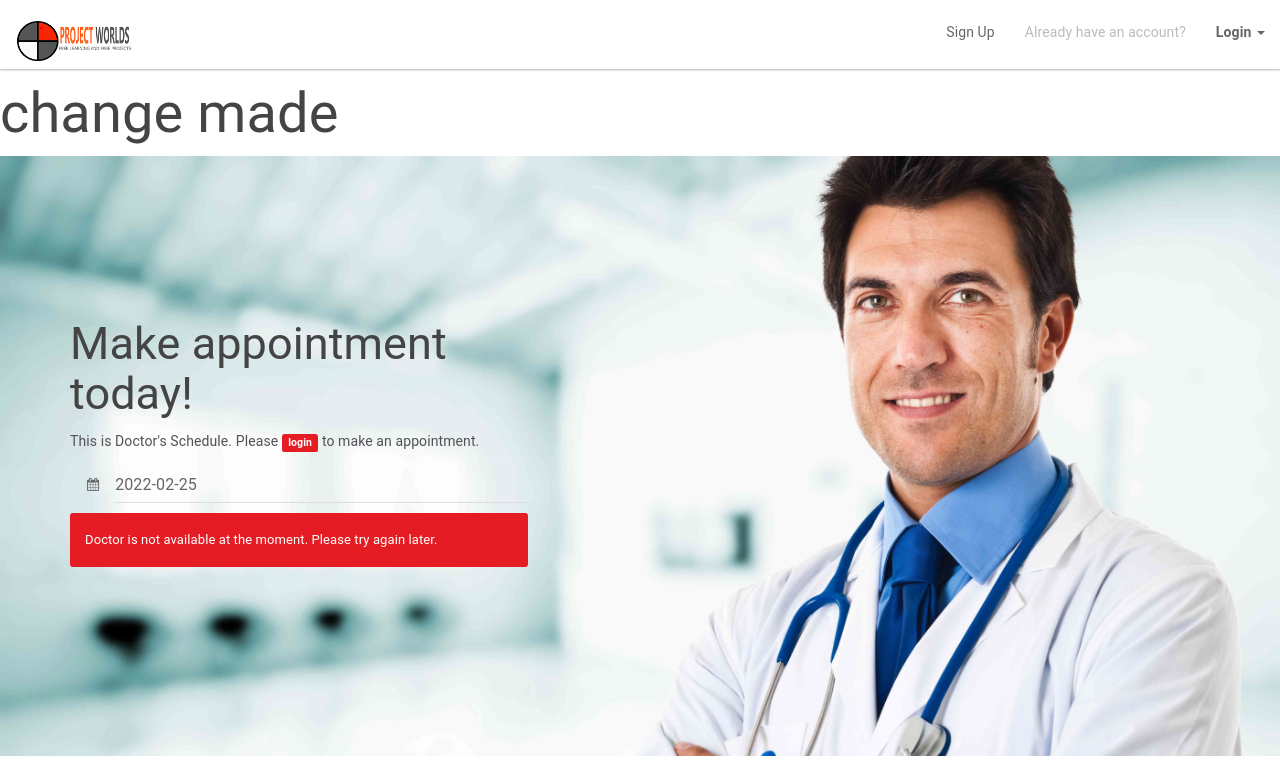
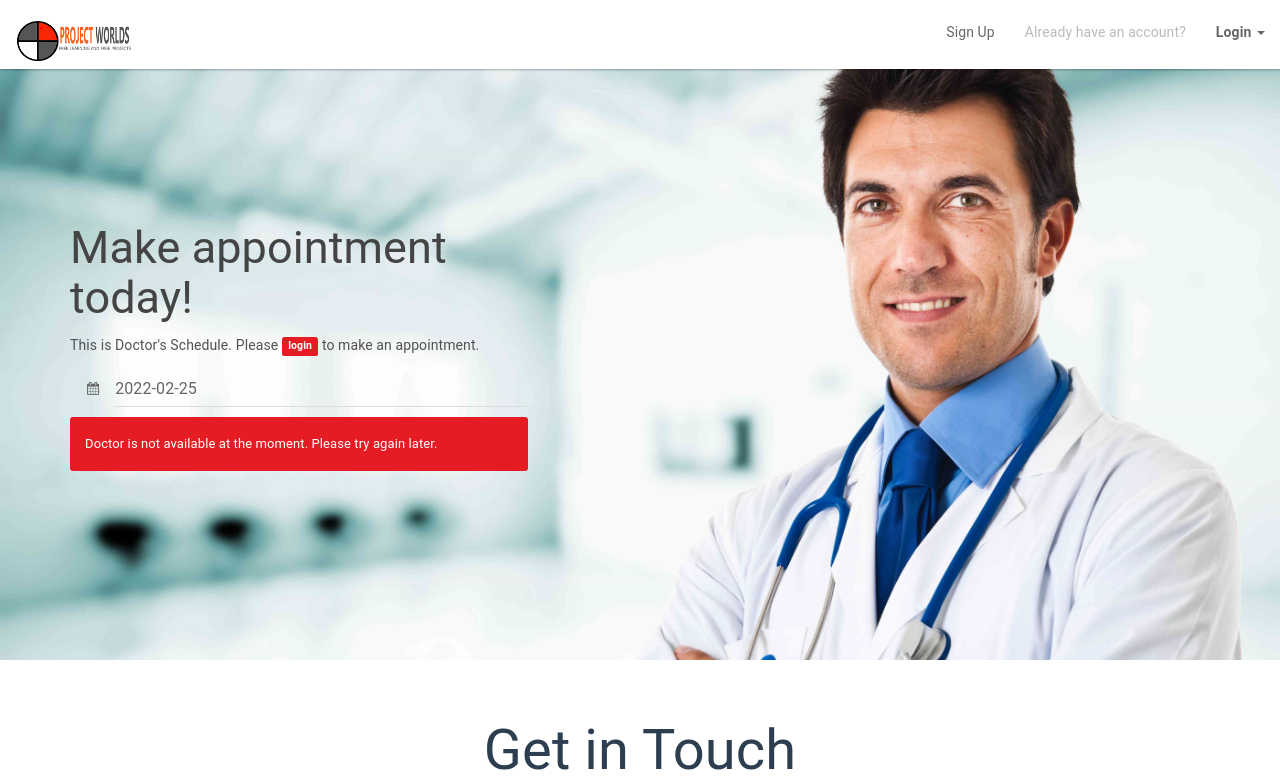
Before and after one commit to sahilmk/se_project, a PHP site: page / in a window 1280 px wide. Shown: the top 782 px of the page. Run offline with PHP 8.4, Linux system fonts and the light colour scheme; data comes from the database, SQL or seed files in the repository.

Commit message:
Update index.php

```diff
--- a/index.php
+++ b/index.php
@@ -98,7 +98,6 @@ alert('User already registered. Please try again');
     </head>
     <body>
         <!-- navigation -->
-        <h1>change made</h1>
         <nav class="navbar navbar-default navbar-fixed-top" role="navigation">
             <div class="container-fluid">
                 <!-- Brand and toggle get grouped for better mobile display -->
```
